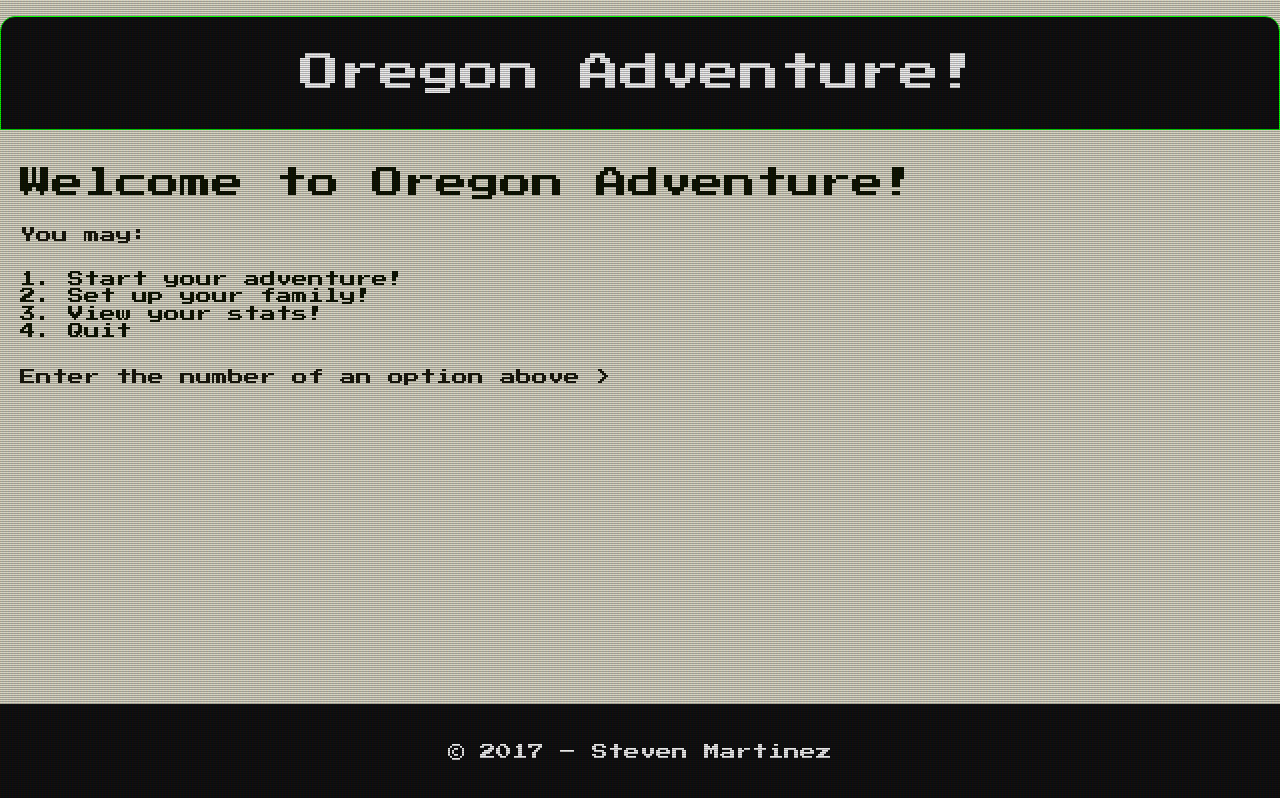
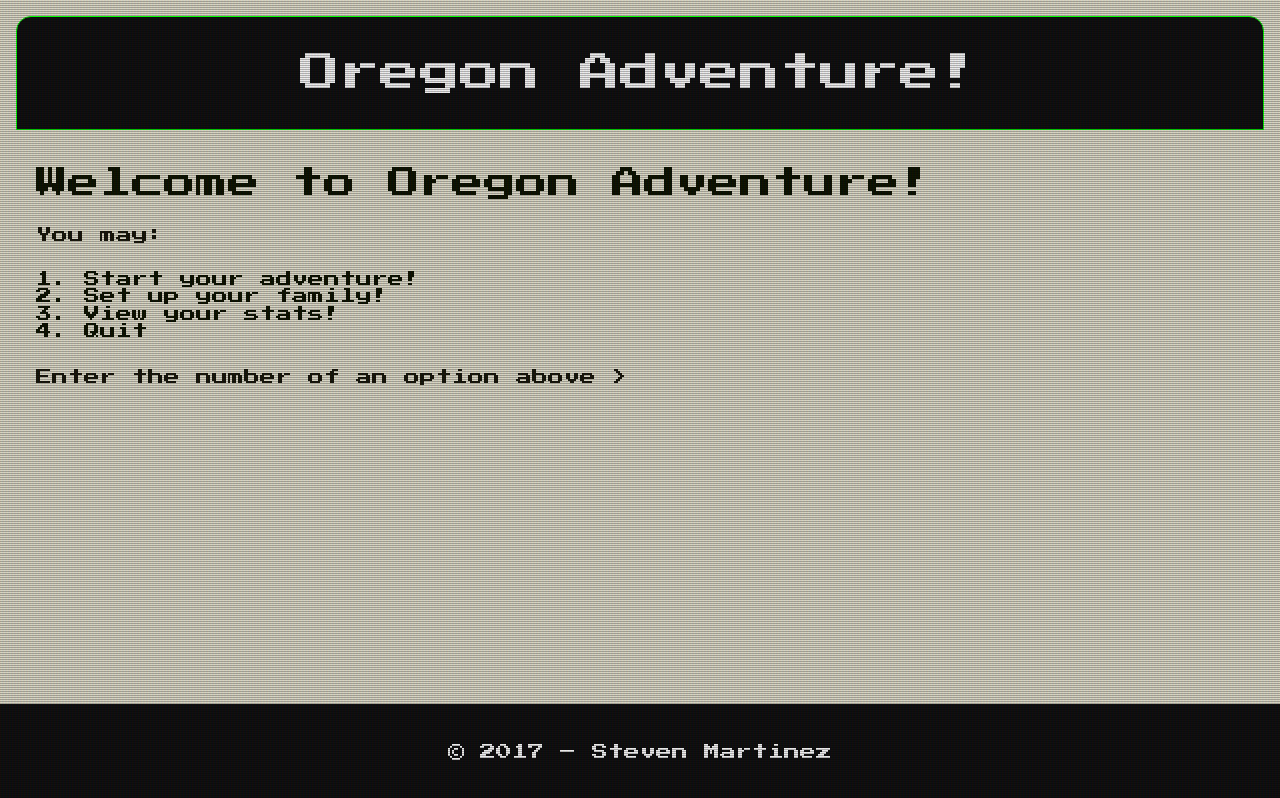
Before and after one commit to GreenCord/Hangman-Game, a plain HTML site: page index.html in a window 1280 px wide. Drawn offline with Linux system fonts and the light colour scheme.

Commit message:
CSS tweaks

```diff
--- a/assets/css/style.css
+++ b/assets/css/style.css
@@ -121,7 +121,7 @@
 		width: 100%;
 		max-width: 1280px;
 		margin: 0 auto;
-		padding: 0;
+		padding: 1rem;
 	}
 
 	#content-wrapper::before {
@@ -165,7 +165,6 @@
 	}
 
 	header {
-		margin-top: 1rem;
 		border: 1px solid lime;
 		border-radius: 15px 15px 0 0;
 	}
```
